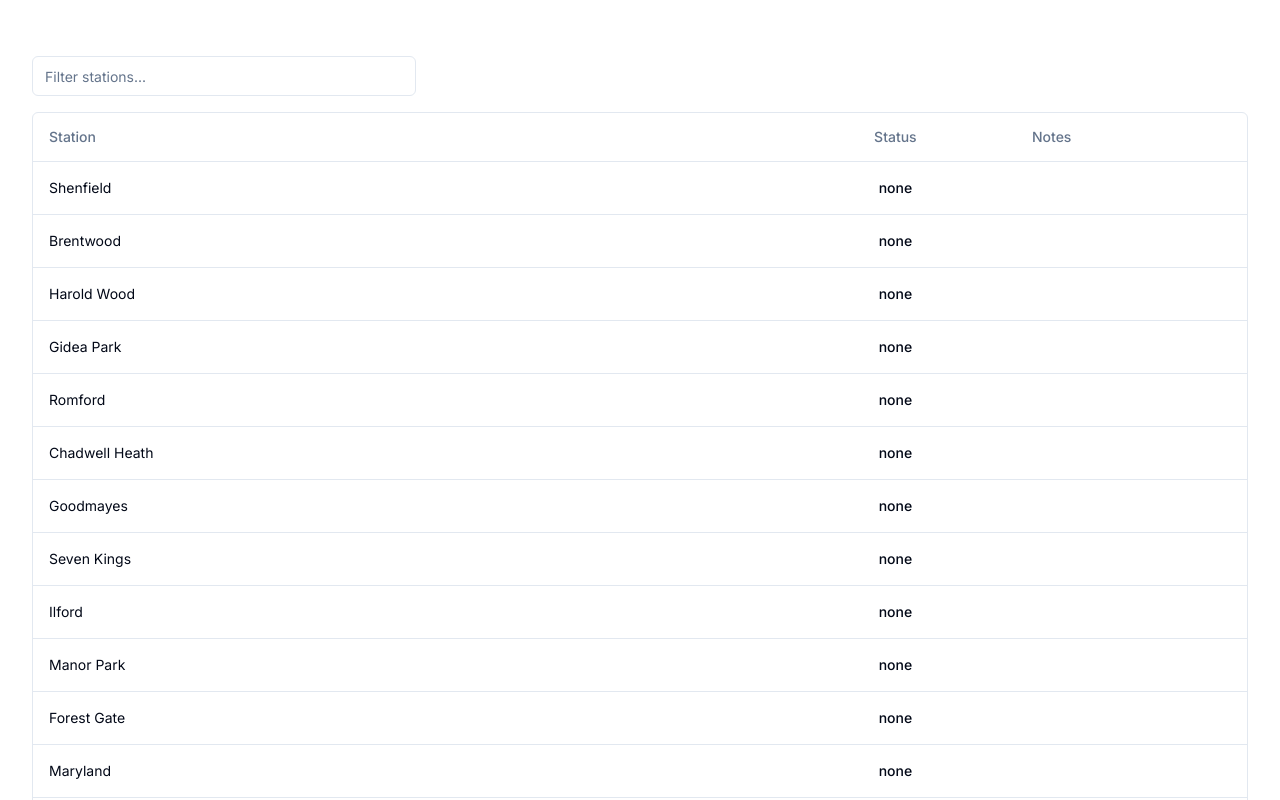
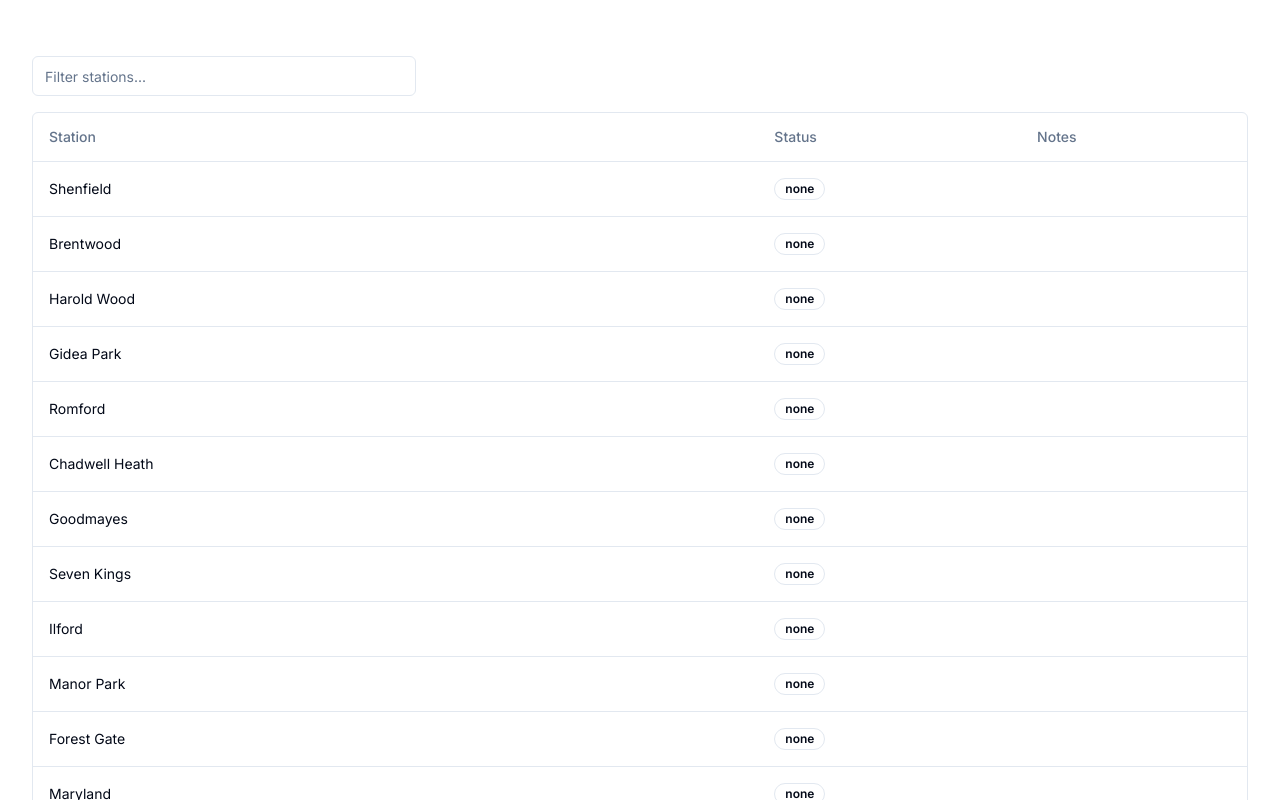
Before and after one commit to niamhbrockbank/track-the-tube, a Next.js app: page /stations in a window 1280 px wide. Shown: the top 800 px of the page. Built offline with nearby package versions, Linux system fonts and the light colour scheme.

Commit message:
👽️ Fetch stations from API

```diff
--- a/app/stations/columns.tsx
+++ b/app/stations/columns.tsx
@@ -1,25 +1,39 @@
-"use client"
+"use client";
 
-import { ColumnDef } from "@tanstack/react-table"
-import {Station } from "@/types/globals.types"
+import { ColumnDef } from "@tanstack/react-table";
+import { Station } from "@/types/globals.types";
+import { Badge } from "@/components/ui/badge";
 
 /**
  * Define the core of what the table will look like
  * Define how the data will be displayed, formatted, sorted and filtered
  */
 export const columns: ColumnDef<Station>[] = [
-    {accessorKey : "name", header : "Station"},
-    {accessorKey: 'status', header:() => <div className="text-center">Status</div>,
-    cell: ({row}) =>  <div className="text-center font-medium">{row.getValue('status')}</div>}
-    ,
-    {accessorKey : "notes", header : "Notes", cell: ({row}) => {
-        const note : string = row.getValue("notes")
-        if (!note) return
+  { accessorKey: "name", header: "Station" },
+  {
+    accessorKey: "status",
+    header: () => <div className="text-left">Status</div>,
+    cell: ({ row }) => (
+      <Badge variant="outline">{row.getValue("status")}</Badge>
+    ),
+  },
+  {
+    accessorKey: "notes",
+    header: "Notes",
+    cell: ({ row }) => {
+      const note: string = row.getValue("notes");
+      if (!note) return;
 
-        if (note.length > 10){
-            return <div className="text-right font-medium">{`${note.slice(0,9)}...`}</div>
-        }
+      if (note.length > 10) {
+        return (
+          <div className="text-right font-medium">{`${note.slice(
+            0,
+            9
+          )}...`}</div>
+        );
+      }
 
-        return <div className="text-right font-medium">{note}</div>
-    }}
-]
+      return <div className="text-right font-medium">{note}</div>;
+    },
+  },
+];
--- /dev/null
+++ b/components/ui/badge.tsx
@@ -0,0 +1,36 @@
+import * as React from "react"
+import { cva, type VariantProps } from "class-variance-authority"
+
+import { cn } from "@/lib/utils"
+
+const badgeVariants = cva(
+  "inline-flex items-center rounded-full border px-2.5 py-0.5 text-xs font-semibold transition-colors focus:outline-none focus:ring-2 focus:ring-ring focus:ring-offset-2",
+  {
+    variants: {
+      variant: {
+        default:
+          "border-transparent bg-primary text-primary-foreground hover:bg-primary/80",
+        secondary:
+          "border-transparent bg-secondary text-secondary-foreground hover:bg-secondary/80",
+        destructive:
+          "border-transparent bg-destructive text-destructive-foreground hover:bg-destructive/80",
+        outline: "text-foreground",
+      },
+    },
+    defaultVariants: {
+      variant: "default",
+    },
+  }
+)
+
+export interface BadgeProps
+  extends React.HTMLAttributes<HTMLDivElement>,
+    VariantProps<typeof badgeVariants> {}
+
+function Badge({ className, variant, ...props }: BadgeProps) {
+  return (
+    <div className={cn(badgeVariants({ variant }), className)} {...props} />
+  )
+}
+
+export { Badge, badgeVariants }
```
Also changed, not shown: lib/stations.ts (added, +43 -0 lines).
